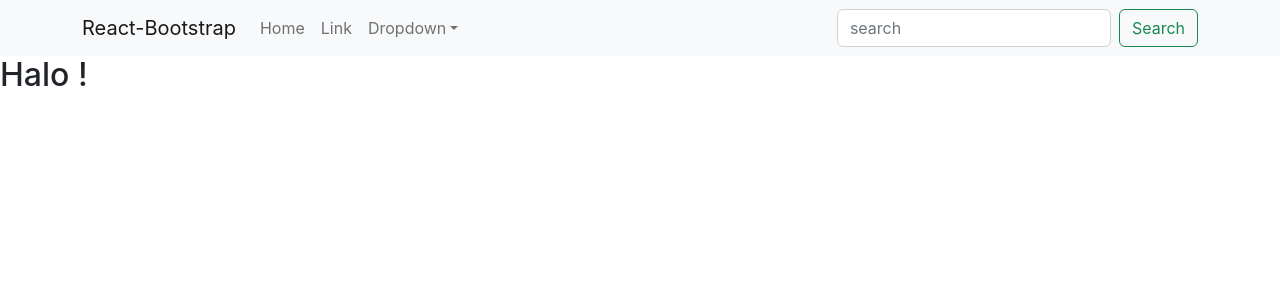
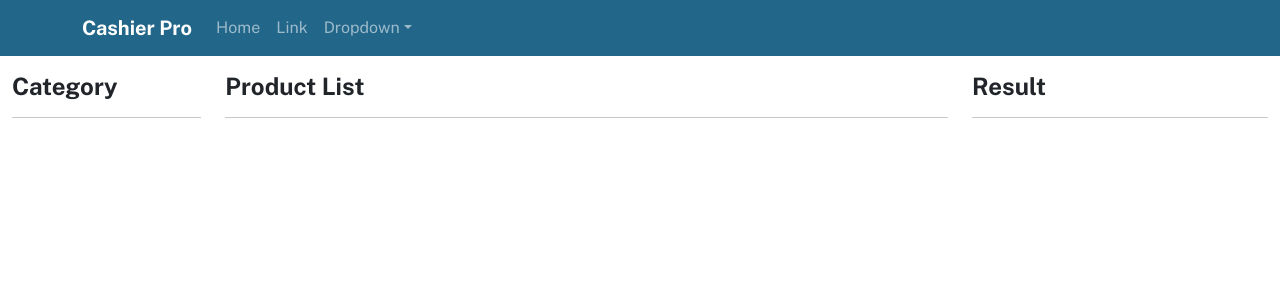
Before and after one commit to tangguhriyadi/react-cashier, a React (Create React App) app: page / in a window 1280 px wide. Shown: the top 300 px of the page. Built offline with nearby package versions, Linux system fonts and the light colour scheme.

Commit message:
layout design

```diff
--- a/public/index.html
+++ b/public/index.html
@@ -24,6 +24,9 @@
       work correctly both with client-side routing and a non-root public URL.
       Learn how to configure a non-root public URL by running `npm run build`.
     -->
+   <!--  <link rel="preconnect" href="https://fonts.googleapis.com">
+<link rel="preconnect" href="https://fonts.gstatic.com" crossorigin> -->
+<link href="https://fonts.googleapis.com/css2?family=Public+Sans:wght@300;400;700&display=swap" rel="stylesheet">
     <title>React App</title>
   </head>
   <body>
--- a/src/App.js
+++ b/src/App.js
@@ -1,12 +1,25 @@
 //import React from 'react';
-import NavbarComp from './components/navbar'
+import { ResultComp, CategoryComp, NavbarComp } from './components';
+import {Col, Row, Container} from 'react-bootstrap'
+
 
 
 function App() {
   return (
     <div className="App">
      <NavbarComp />
-     <h2>Halo !</h2>
+     <div className="mt-3">
+      <Container fluid>
+      <Row >
+        <CategoryComp />
+        <Col>
+          <h4><strong>Product List</strong></h4>
+          <hr />
+        </Col>
+        <ResultComp />
+     </Row>
+      </Container>
+     </div>
     </div>
   );
 }
--- /dev/null
+++ b/src/components/category.js
@@ -0,0 +1,14 @@
+import Col from 'react-bootstrap/Col'
+
+
+function CategoryComp() {
+    return (
+
+       <Col md={2} mt="2">
+            <h4><strong>Category</strong></h4>
+            <hr />
+       </Col>
+
+    );
+  }
+  export default CategoryComp;
--- /dev/null
+++ b/src/components/index.js
@@ -0,0 +1,5 @@
+import ResultComp from "./result";
+import CategoryComp from "./category";
+import NavbarComp from "./navbar";
+
+export { ResultComp, CategoryComp, NavbarComp }
--- a/src/components/navbar.js
+++ b/src/components/navbar.js
@@ -2,15 +2,14 @@ import Container from 'react-bootstrap/Container';
 import Nav from 'react-bootstrap/Nav';
 import Navbar from 'react-bootstrap/Navbar';
 import NavDropdown from 'react-bootstrap/NavDropdown';
-import Form from 'react-bootstrap/Form';
-import Button from 'react-bootstrap/Button';
+
 
 function NavbarComp() {
     return (
 
-       <Navbar bg="light" expand="lg">
+       <Navbar  variant="dark" expand="lg">
         <Container>
-          <Navbar.Brand href="#home">React-Bootstrap</Navbar.Brand>
+          <Navbar.Brand href="#home"><strong>Cashier Pro</strong></Navbar.Brand>
           <Navbar.Toggle aria-controls="basic-navbar-nav" />
           <Navbar.Collapse id="basic-navbar-nav">
             <Nav className="me-auto">
@@ -28,10 +27,7 @@ function NavbarComp() {
                 </NavDropdown.Item>
               </NavDropdown>
             </Nav>
-            <Form className="d-flex">
-                <Form.Control  type="text" placeholder="search" className="me-sm-2" />
-                <Button variant="outline-success">Search</Button>
-            </Form>
+
           </Navbar.Collapse>
         </Container>
       </Navbar>
--- /dev/null
+++ b/src/components/result.js
@@ -0,0 +1,13 @@
+import Col from 'react-bootstrap/Col'
+
+function ResultComp() {
+    return (
+
+       <Col md={3} mt="2">
+            <h4><strong>Result</strong></h4>
+            <hr />
+       </Col>
+
+    );
+  }
+  export default ResultComp;
--- a/src/index.css
+++ b/src/index.css
@@ -1,10 +1,12 @@
 body {
   margin: 0;
-  font-family: -apple-system, BlinkMacSystemFont, 'Segoe UI', 'Roboto', 'Oxygen',
-    'Ubuntu', 'Cantarell', 'Fira Sans', 'Droid Sans', 'Helvetica Neue',
-    sans-serif;
+  font-family: 'Public Sans', sans-serif;
   -webkit-font-smoothing: antialiased;
   -moz-osx-font-smoothing: grayscale;
+}
+
+.navbar {
+  background-color: #22668A;
 }
 
 code {
```
